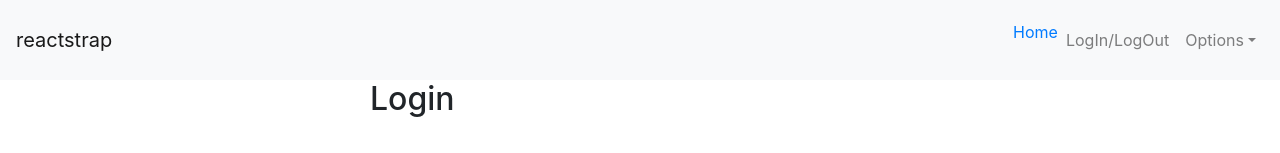
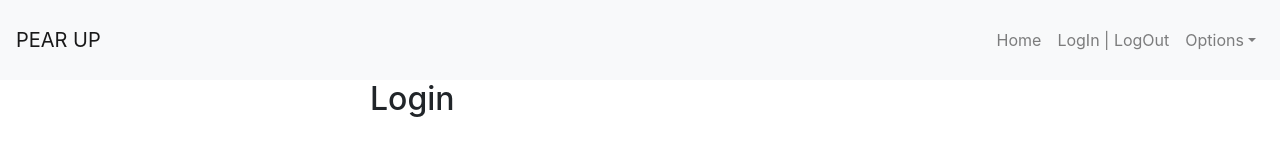
Before and after one commit to tnathalang/final-project, a React (Create React App) app in the folder client/: page /login in a window 1280 px wide. Shown: the top 153 px of the page. Built offline with nearby package versions, Linux system fonts and the light colour scheme.

Commit message:
clean up in HEADER.js

```diff
--- a/client/src/components/partials/Header.js
+++ b/client/src/components/partials/Header.js
@@ -12,7 +12,6 @@ import {
   DropdownMenu,
   DropdownItem
 } from 'reactstrap';
-import { Link } from "react-router-dom"
 
 class Header extends Component {
   constructor(props) {
@@ -32,15 +31,15 @@ class Header extends Component {
     return (
       <header style={{ marginTop: '80px' }}>
         <Navbar fixed="top" style={{ zIndex: '11', height: '80px' }} color="light" light expand="xl">
-          <NavbarBrand href="/">reactstrap</NavbarBrand>
+          <NavbarBrand href="/">PEAR UP </NavbarBrand>
           <NavbarToggler onClick={this.toggle} />
           <Collapse isOpen={this.state.isOpen} navbar>
             <Nav className="ml-auto" navbar>
               <NavItem>
-                <Link to="/home">Home</Link>
+                <NavLink href="http://localhost:3000/login">Home</NavLink>
               </NavItem>
               <NavItem>
-                <NavLink href="https://github.com/reactstrap/reactstrap">LogIn/LogOut</NavLink>
+                <NavLink href="http://localhost:3000/login">LogIn | LogOut</NavLink>
               </NavItem>
               <UncontrolledDropdown nav inNavbar>
                 <DropdownToggle nav caret>
--- a/client/src/components/partials/ProfileMatch.js
+++ b/client/src/components/partials/ProfileMatch.js
@@ -68,7 +68,7 @@ class ProfileMatch extends Component {
                       <Card style={{ width: '16rem' }}>
                         <Card.Img style={{ height: '15rem' }} variant="top" src={`https://robohash.org/${user.email}.png?set=set4`} />
                         <Card.Body>
-                          <Card.Title> {user.first_name} {user.last_name}</Card.Title>
+                          <Card.Title> {user.first_name} {user.last_name} {user.email}</Card.Title>
                           <Card.Text>
                             {user.interests.map(interest => {
                               return (
@@ -77,7 +77,6 @@ class ProfileMatch extends Component {
                                 </Row>
                               )
                             })}
-
                           </Card.Text>
                         </Card.Body>
                       </Card>
@@ -86,7 +85,6 @@ class ProfileMatch extends Component {
                 </Row>
               </UncontrolledCollapse>
             </Col>
-            <Col></Col>
           </Row>
         </Container>
       </div >
```
